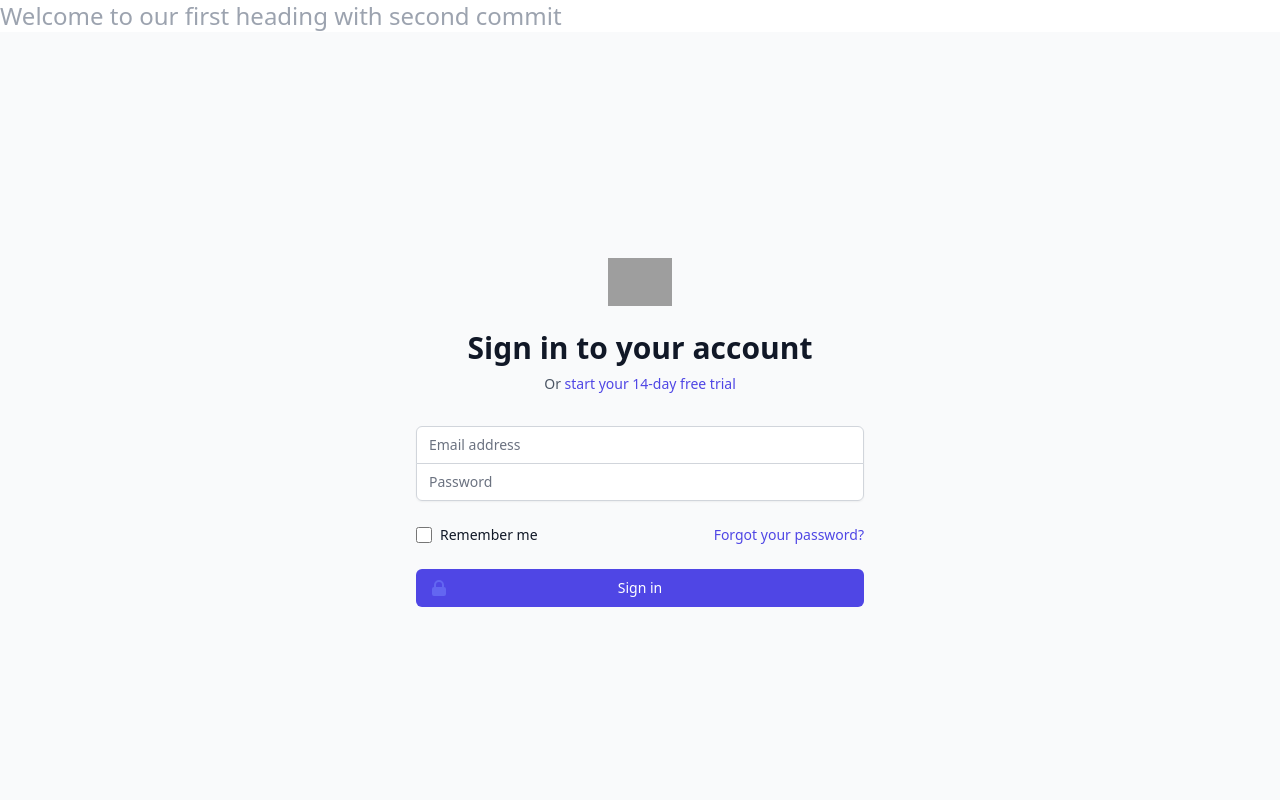
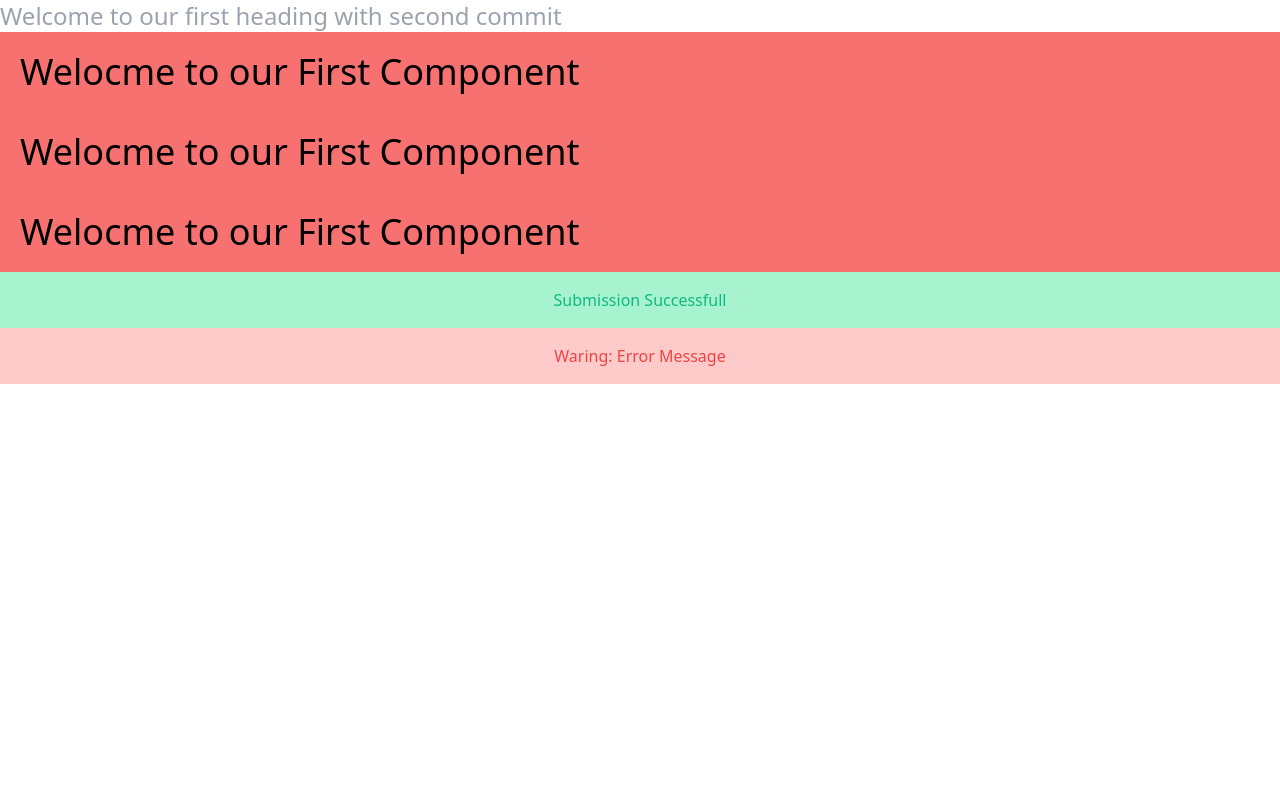
Before and after one commit to shivamkmr335/Angular-Test, an Angular app: page / in a window 1280 px wide. Shown: the top 800 px of the page. Built offline with nearby package versions, Linux system fonts and the light colour scheme; grey boxes are pictures that could not be loaded.

Commit message:
Lecture 25 Assignment done

```diff
--- a/src/app/app.component.html
+++ b/src/app/app.component.html
@@ -3,65 +3,10 @@
 
 
 
-<div class="min-h-screen flex items-center justify-center bg-gray-50 py-12 px-4 sm:px-6 lg:px-8">
-  <div class="max-w-md w-full space-y-8">
-    <div>
-      <img class="mx-auto h-12 w-auto" src="https://tailwindui.com/img/logos/workflow-mark-indigo-600.svg" alt="Workflow">
-      <h2 class="mt-6 text-center text-3xl font-extrabold text-gray-900">
-        Sign in to your account
-      </h2>
-      <p class="mt-2 text-center text-sm text-gray-600">
-        Or
-        <a href="#" class="font-medium text-indigo-600 hover:text-indigo-500">
-          start your 14-day free trial
-        </a>
-      </p>
-    </div>
-    <form class="mt-8 space-y-6" action="#" method="POST">
-      <input type="hidden" name="remember" value="true">
-      <div class="rounded-md shadow-sm -space-y-px">
-        <div>
-          <label for="email-address" class="sr-only">Email address</label>
-          <input id="email-address" name="email" type="email" autocomplete="email" required class="appearance-none rounded-none relative block w-full px-3 py-2 border border-gray-300 placeholder-gray-500 text-gray-900 rounded-t-md focus:outline-none focus:ring-indigo-500 focus:border-indigo-500 focus:z-10 sm:text-sm" placeholder="Email address">
-        </div>
-        <div>
-          <label for="password" class="sr-only">Password</label>
-          <input id="password" name="password" type="password" autocomplete="current-password" required class="appearance-none rounded-none relative block w-full px-3 py-2 border border-gray-300 placeholder-gray-500 text-gray-900 rounded-b-md focus:outline-none focus:ring-indigo-500 focus:border-indigo-500 focus:z-10 sm:text-sm" placeholder="Password">
-        </div>
-      </div>
-
-      <div class="flex items-center justify-between">
-        <div class="flex items-center">
-          <input id="remember-me" name="remember-me" type="checkbox" class="h-4 w-4 text-indigo-600 focus:ring-indigo-500 border-gray-300 rounded">
-          <label for="remember-me" class="ml-2 block text-sm text-gray-900">
-            Remember me
-          </label>
-        </div>
-
-        <div class="text-sm">
-          <a href="#" class="font-medium text-indigo-600 hover:text-indigo-500">
-            Forgot your password?
-          </a>
-        </div>
-      </div>
-
-      <div>
-        <button type="submit" class="group relative w-full flex justify-center py-2 px-4 border border-transparent text-sm font-medium rounded-md text-white bg-indigo-600 hover:bg-indigo-700 focus:outline-none focus:ring-2 focus:ring-offset-2 focus:ring-indigo-500">
-          <span class="absolute left-0 inset-y-0 flex items-center pl-3">
-            <!-- Heroicon name: solid/lock-closed -->
-            <svg class="h-5 w-5 text-indigo-500 group-hover:text-indigo-400" xmlns="http://www.w3.org/2000/svg" viewBox="0 0 20 20" fill="currentColor" aria-hidden="true">
-              <path fill-rule="evenodd" d="M5 9V7a5 5 0 0110 0v2a2 2 0 012 2v5a2 2 0 01-2 2H5a2 2 0 01-2-2v-5a2 2 0 012-2zm8-2v2H7V7a3 3 0 016 0z" clip-rule="evenodd" />
-            </svg>
-          </span>
-          Sign in
-        </button>
-      </div>
-    </form>
-  </div>
-</div>
-
-<hr>
-
 <app-FirstComponent></app-FirstComponent>
 
 <app-second-component></app-second-component>
+
+<div app-success-alert  class="p-4 text-green-500 bg-green-200 w-full text-center"></div>
+
+<app-warning-alert></app-warning-alert>
--- a/src/app/app.module.ts
+++ b/src/app/app.module.ts
@@ -6,12 +6,16 @@ import { AppRoutingModule } from './app-routing.module';
 import { AppComponent } from './app.component';
 import { FirstComponent } from './FirstComponent/FirstComponent.component';
 import { SecondComponentComponent } from './second-component/second-component.component';
+import { WarningAlertComponent } from './warning-alert/warning-alert.component';
+import { SuccessAlertComponent } from './success-alert/success-alert.component';
 
 @NgModule({
   declarations: [
     AppComponent,
     FirstComponent,
-    SecondComponentComponent
+    SecondComponentComponent,
+    WarningAlertComponent,
+    SuccessAlertComponent
   ],
   imports: [
     BrowserModule,
--- /dev/null
+++ b/src/app/success-alert/success-alert.component.ts
@@ -0,0 +1,16 @@
+import { Component, OnInit } from '@angular/core';
+
+@Component({
+  selector: '[app-success-alert]',
+  template: `
+    <div>Submission Successfull</div>
+  `,
+})
+export class SuccessAlertComponent implements OnInit {
+
+  constructor() { }
+
+  ngOnInit(): void {
+  }
+
+}
--- /dev/null
+++ b/src/app/warning-alert/warning-alert.component.ts
@@ -0,0 +1,14 @@
+import { Component, OnInit } from '@angular/core';
+
+@Component({
+  selector: 'app-warning-alert',
+  template: `<div  class="p-4 text-red-500 bg-red-200 w-full text-center" >Waring: Error Message</div>`,
+})
+export class WarningAlertComponent implements OnInit {
+
+  constructor() { }
+
+  ngOnInit(): void {
+  }
+
+}
```
